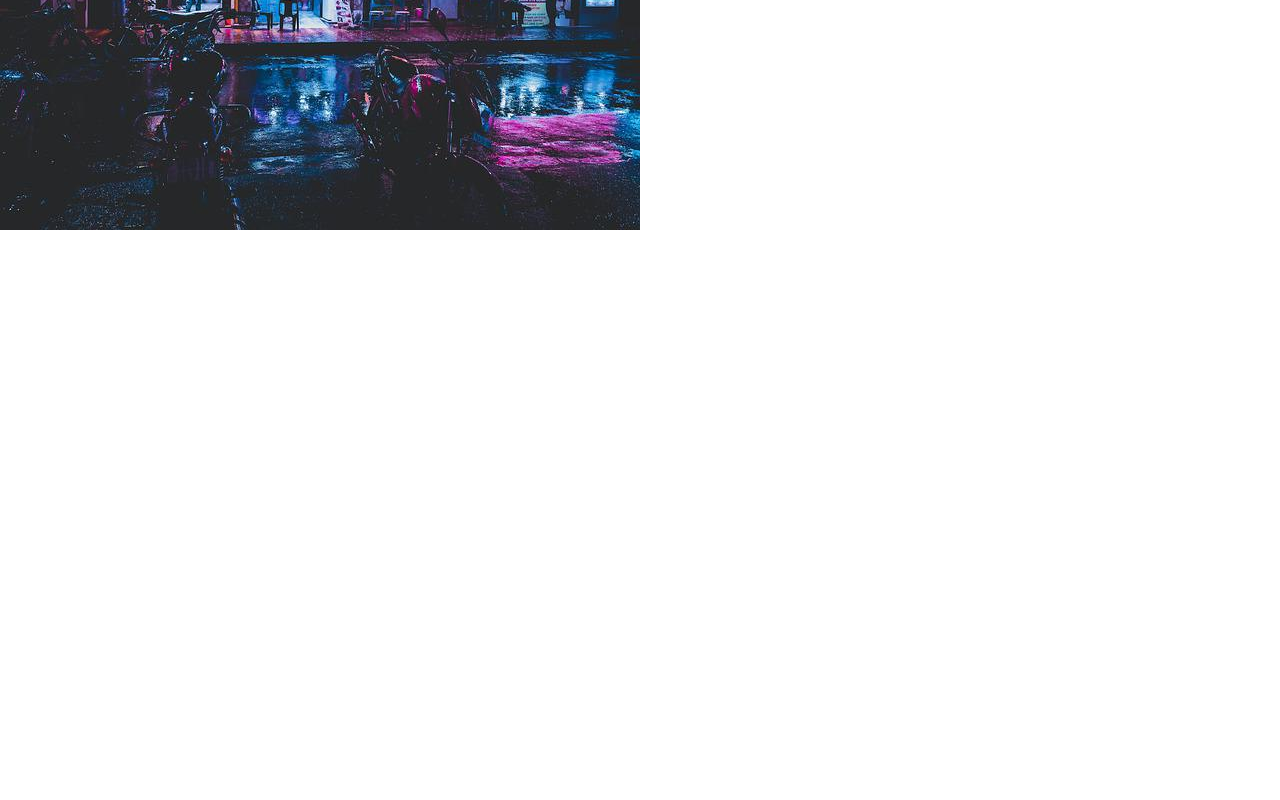
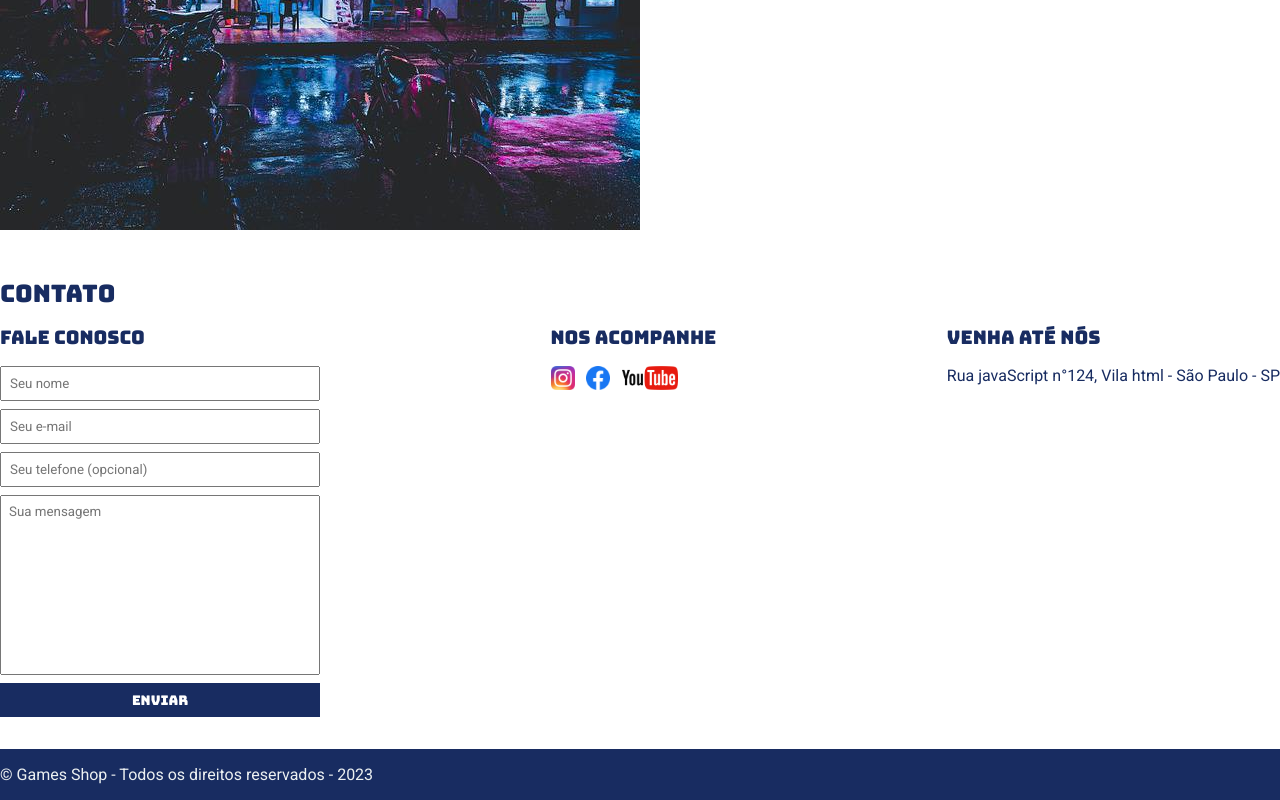
Before and after one commit to Tiruneres/curso_ebac_frontend, a plain HTML site: page 1 projeto aula/index.html in a window 1280 px wide. Shown: the part 349-1149 px from the top of the page. Before the commit the page ends 800 px from the top, so only its background shows below. Drawn offline with Linux system fonts and the light colour scheme.

Commit message:
fazendo primeiro projeto do curso

```diff
--- a/1 projeto aula/index.html
+++ b/1 projeto aula/index.html
@@ -13,20 +13,20 @@
 <body>
     <header>
         <div class="container">
-            <h1>Games Shope</h1>
+            <h1>Games Shop</h1>
             <nav>
                 <Ul>
                     <li>
-                        <a href="#">Sobre a loja</a>
+                        <a href="#about">Sobre a loja</a>
                     </li>
                     <li>
-                        <a href="#">Contatos</a>
+                        <a href="#contact">Contato</a>
                     </li>
                 </Ul>
             </nav>
         </div>
     </header>
-    <section>
+    <section id="about">
         <div class="container">
             <img class="store-front" src="./imagens/loja.jpg" alt="Fachada da loja Games Shop">
             <div>
@@ -45,5 +45,55 @@
             </div>
         </div>
     </section>
+    <section id="contact">
+        <div class="container">
+            <h2>Contato</h2 >
+            <div class="contact-methods">
+                <div>
+                    <h3>Fale conosco</h3>
+                    <form>
+                        <input type="text" placeholder="Seu nome" required>
+                        <input type="email" placeholder="Seu e-mail" required>
+                        <input type="tel" placeholder="Seu telefone (opcional)">
+                        <textarea placeholder="Sua mensagem" required ></textarea>
+                        <button type="submit">Enviar</button>
+                    </form>
+                </div>
+                <div>
+                    <h3>Nos acompanhe</h3>
+                    <ul class="social-links">
+                        <li>
+                            <a href="#" title="siga nós no instagram">
+                                <img src="imagens/instagram.png" alt="logo do instagram"/>
+                            </a>
+                        </li>
+                        <li>
+                            <a href="#" title="siga nós no facenook">
+                                <img src="imagens/facebook.png" alt="logo do facebook"/>
+                            </a>
+                        </li>
+                        <li>
+                            <a href="#" title="siga nós no Youtube">
+                                <img src="imagens/youtube.png" alt="logo do Youtube"/>
+                            </a>
+                        </li>
+                    </ul>
+                </div>
+                <div>
+                    <h3>Venha até nós</h3>
+                    <p>
+                        Rua javaScript n°124, Vila html - São Paulo - SP
+                    </p>
+                </div>
+            </div>
+        </div>
+    </section>
+    <footer>
+        <div class="container">
+            <p>
+                &copy; Games Shop - Todos os direitos reservados - 2023
+            </p>
+        </div>
+    </footer>
 </body>
 </html>
--- a/1 projeto aula/main.css
+++ b/1 projeto aula/main.css
@@ -4,11 +4,16 @@
     box-sizing: border-box;
 }
 header,
-section h2 {
+section h2,
+section h3,
+form button {
     font-family: 'Bungee', cursive;
+    font-weight: normal;
 }
 
-body {
+body,
+input,
+textarea {
     font-family: 'Roboto', sans-serif;
 
 }
@@ -18,10 +23,6 @@ header {
     color: #ECF0F1;
 }
 
-header h1,
-section h2 {
-    font-weight: normal;
-}
 header nav li {
     display: inline;
     margin-left: 16px;
@@ -41,7 +42,7 @@ header nav li a {
 }
 
 header .container,
-section .container {
+.container {
     display: flex;
     align-items: center;
     justify-content: space-between;
@@ -82,3 +83,64 @@ section p {
 .store-front {
     margin-right: 32px;
 }
+
+.social-links img {
+    height:24px;
+}
+
+.social-links li {
+    display: inline;
+    margin-right: 8px;
+}
+
+.social-links li a{
+    text-decoration: none;
+}
+
+#contact .container {
+    display: block;
+}
+
+.contact-methods {
+    display: flex;
+    justify-content: space-between;
+}
+
+form input,
+form button,
+form textarea {
+    display: block;
+    margin-bottom: 8px;
+    width: 320px;
+    padding: 8px;
+}
+
+form textarea {
+    resize: none;
+    height:180px;
+}
+
+section h3 {
+    margin-bottom: 16px;
+}
+
+form button {
+    background-color:#182C61;
+    color: #fff;
+    border: none;
+    cursor: pointer;
+}
+
+form button:hover {
+    background-color:#31457c ;
+}
+
+input:focus, textarea:focus {
+    outline-color:#182C61 ;
+}
+
+footer {
+    background-color:#182C61 ;
+    color: #ECF0F1;
+    padding: 16px 0;
+}
```
